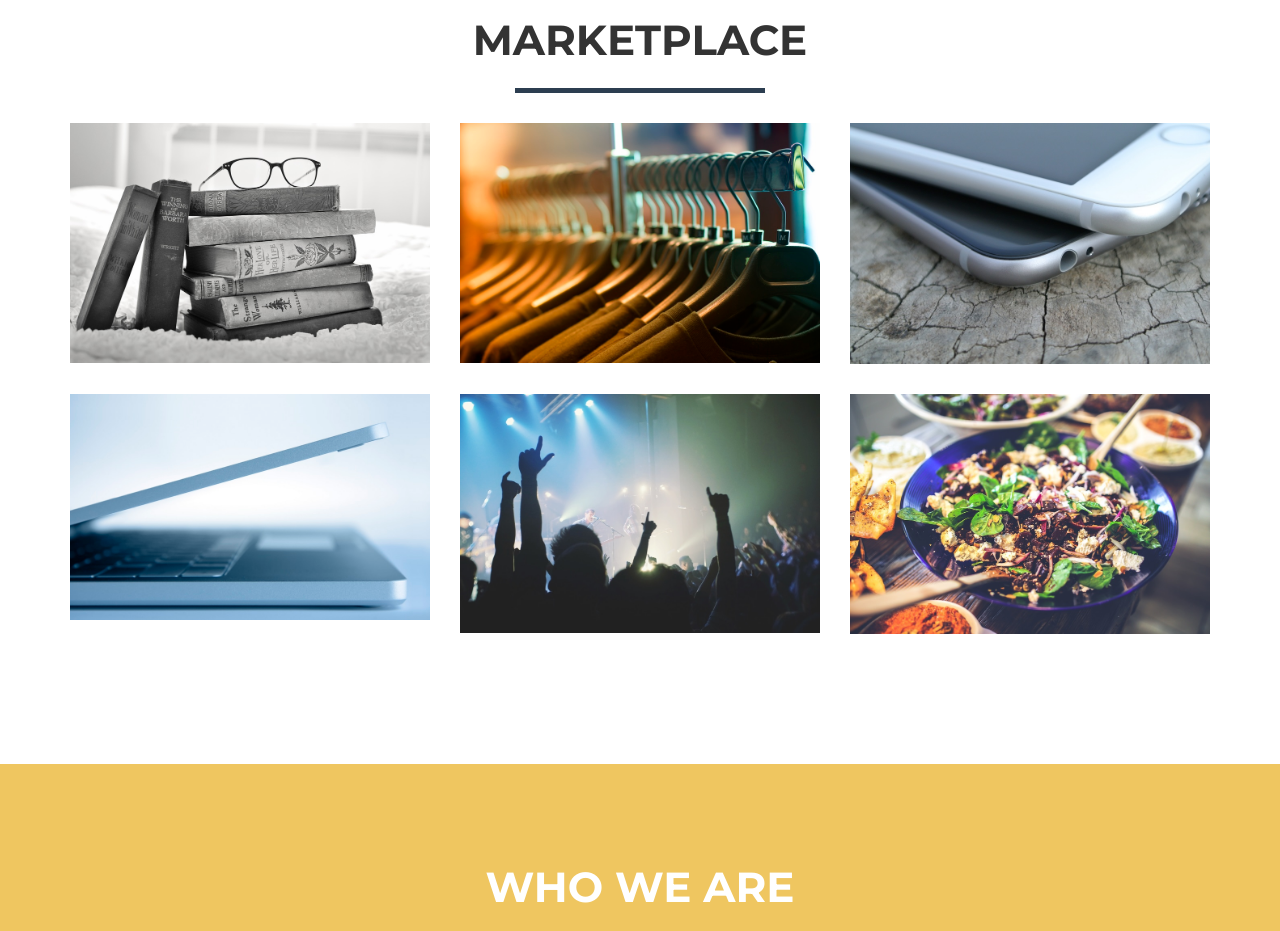
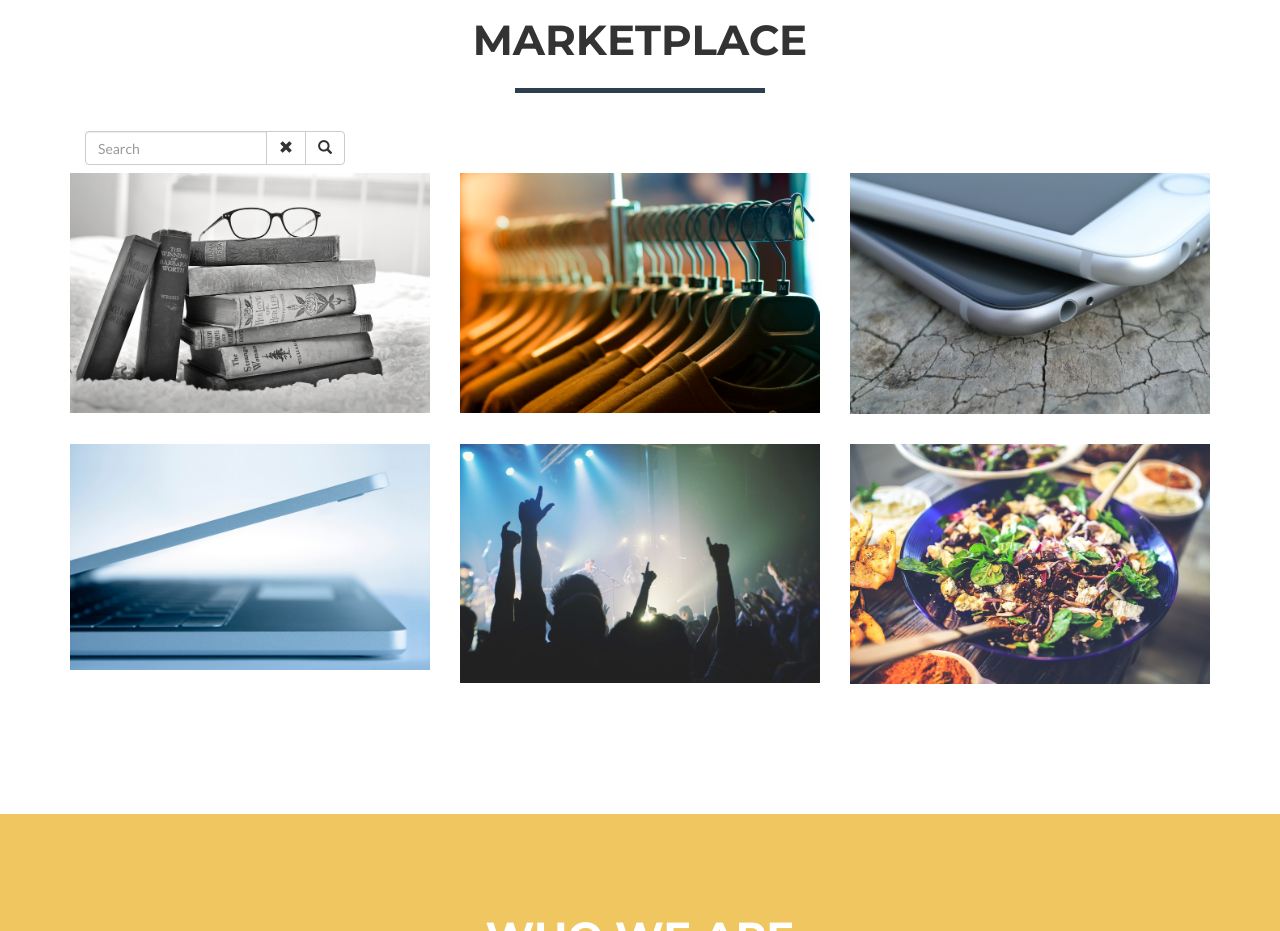
Before and after one commit to ajking15/mygithubpage, a website: page index.html in a window 1280 px wide. Shown: the part 860-1791 px from the top of the page. Drawn offline with nearby package versions, Linux system fonts and the light colour scheme.

Commit message:
Update index.html

```diff
--- a/index.html
+++ b/index.html
@@ -134,6 +134,23 @@
                     <hr class="star-primary">
                 </div>
             </div>
+            	<form class="navbar-form" role="search">
+					<div class="input-group">
+						<input type="text" class="form-control" placeholder="Search">
+						<span class="input-group-btn">
+							<button type="reset" class="btn btn-default">
+								<span class="glyphicon glyphicon-remove">
+									<span class="sr-only">Close</span>
+								</span>
+							</button>
+							<button type="submit" class="btn btn-default">
+								<span class="glyphicon glyphicon-search">
+									<span class="sr-only">Search</span>
+								</span>
+							</button>
+						</span>
+					</div>
+				</form>
             <div class="row">
                 <div class="col-sm-4 portfolio-item">
                     <a href="#portfolioModal1" class="portfolio-link" data-toggle="modal">
```
